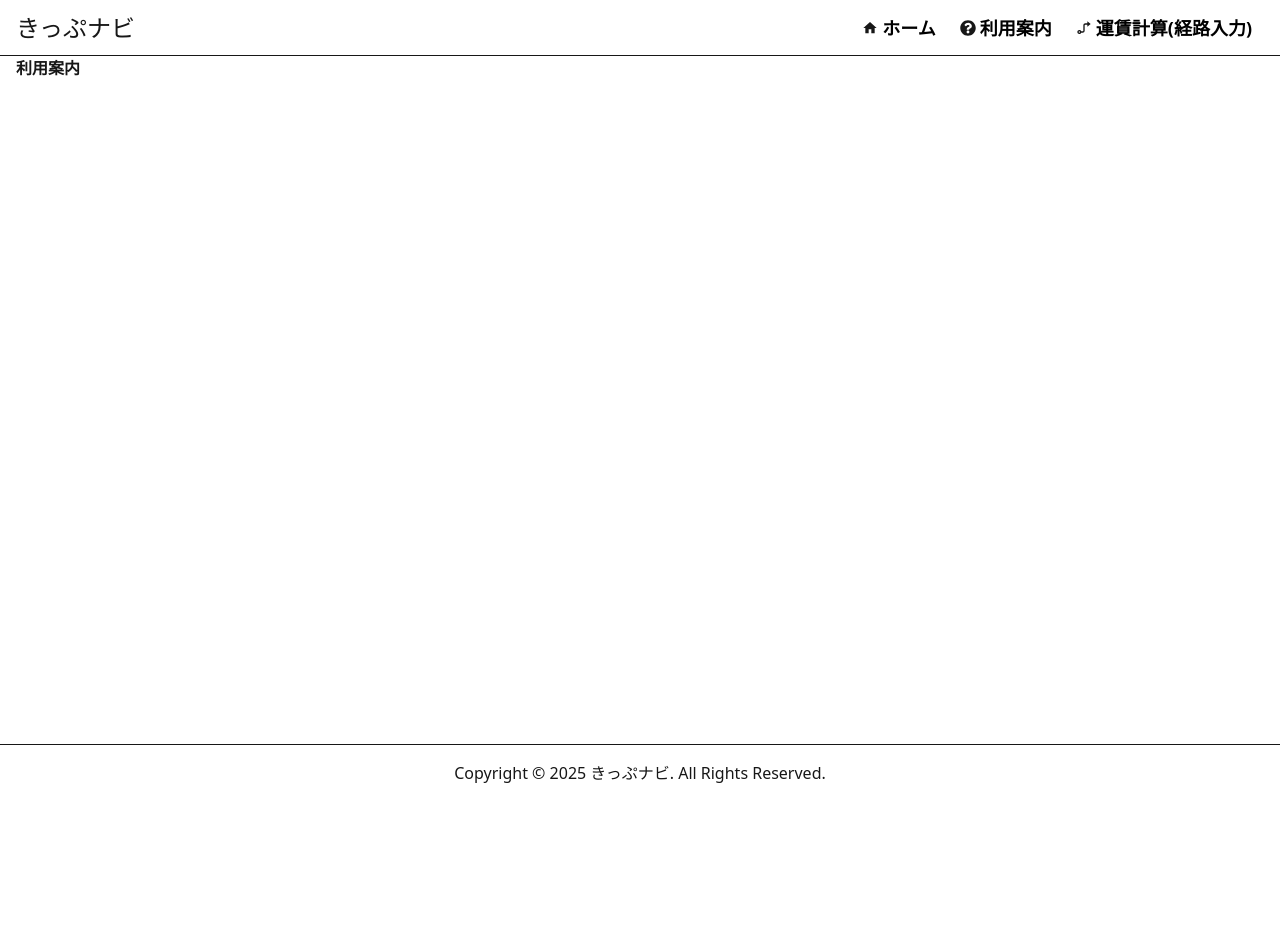
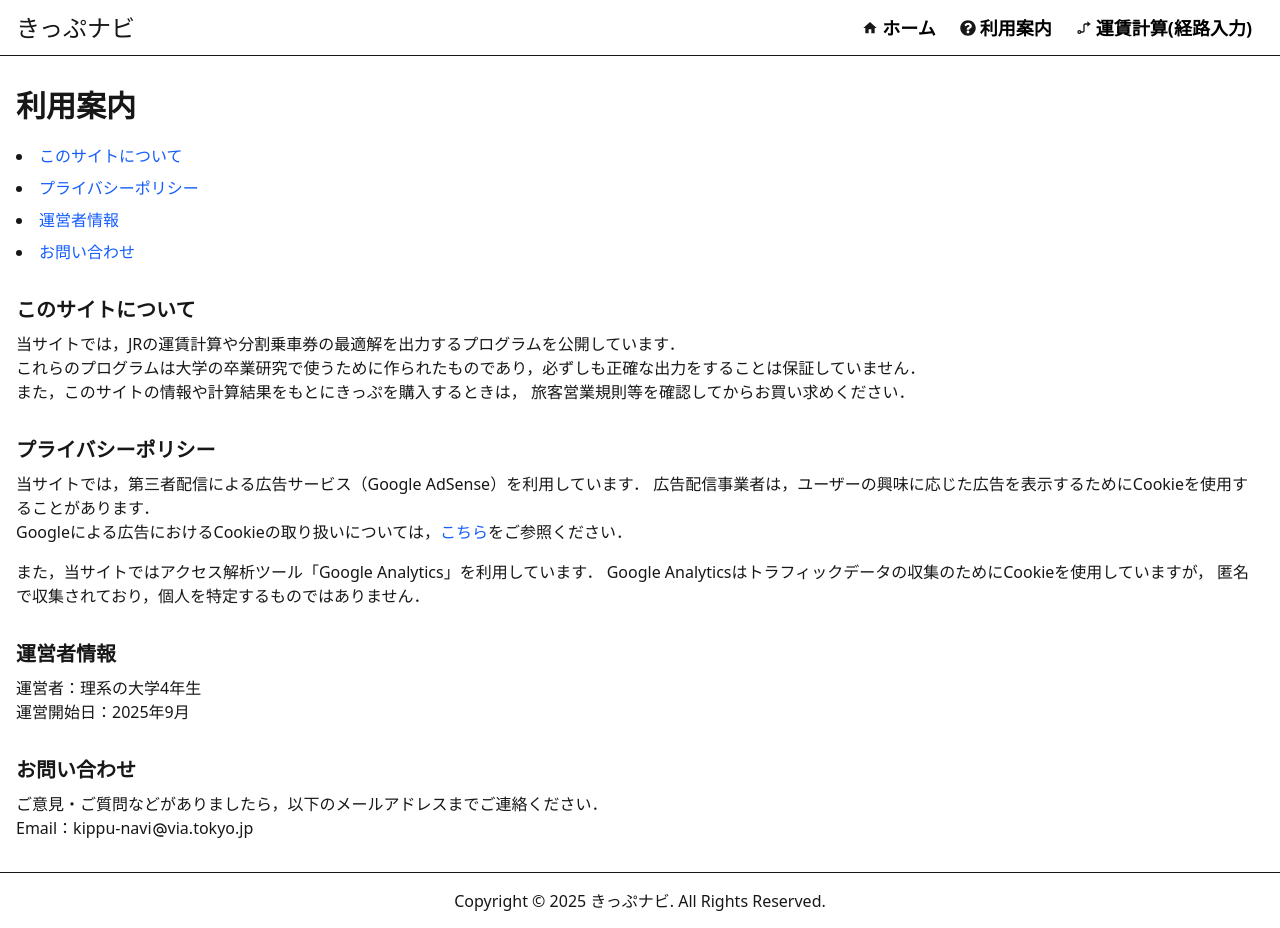
Before and after one commit to tojoryohei/kippu-navi, a Next.js app: page /guide in a window 1280 px wide. Before the commit the page ends 800 px from the top, so only its background shows below. Built offline with nearby package versions, Linux system fonts and the light colour scheme; no server answers.

Commit message:
feat: プライバシーポリシーの制定

```diff
--- /dev/null
+++ b/src/app/guide/layout.tsx
@@ -0,0 +1,11 @@
+export const metadata = {
+    title: "利用案内",
+};
+
+export default function GuideLayout({
+    children,
+}: {
+    children: React.ReactNode;
+}) {
+    return <>{children}</>;
+}
--- a/src/app/guide/page.tsx
+++ b/src/app/guide/page.tsx
@@ -1,15 +1,111 @@
-import type { Metadata } from "next";
+'use client';
 
-export const metadata: Metadata = {
-  title: "利用案内",
-};
+import { Link as ScrollLink, Element } from "react-scroll";
+import NextLink from "next/link";
+import { MdOutlineAlternateEmail } from "react-icons/md";
 
 export default function Page() {
   return (
-    <>
-      <div className="container mx-auto px-4">
-        <h1 className="font-semibold">利用案内</h1>
-      </div>
-    </>
+    <div className="container mx-auto px-4 py-8">
+      <h1 className="text-3xl font-bold mb-5">利用案内</h1>
+
+      <ul className="mb-8 list-disc list-inside space-y-2">
+        <li>
+          <ScrollLink
+            to="about"
+            smooth={true}
+            duration={500}
+            offset={-60}
+            className="text-blue-600 hover:underline cursor-pointer"
+          >
+            このサイトについて
+          </ScrollLink>
+        </li>
+        <li>
+          <ScrollLink
+            to="privacy"
+            smooth={true}
+            duration={500}
+            offset={-60}
+            className="text-blue-600 hover:underline cursor-pointer"
+          >
+            プライバシーポリシー
+          </ScrollLink>
+        </li>
+        <li>
+          <ScrollLink
+            to="owner"
+            smooth={true}
+            duration={500}
+            offset={-60}
+            className="text-blue-600 hover:underline cursor-pointer"
+          >
+            運営者情報
+          </ScrollLink>
+        </li>
+        <li>
+          <ScrollLink
+            to="contact"
+            smooth={true}
+            duration={500}
+            offset={-60}
+            className="text-blue-600 hover:underline cursor-pointer"
+          >
+            お問い合わせ
+          </ScrollLink>
+        </li>
+      </ul>
+
+      <Element name="about">
+        <h2 className="text-xl font-semibold mt-8 mb-2">このサイトについて</h2>
+        <p className="mb-4">
+          当サイトでは，JRの運賃計算や分割乗車券の最適解を出力するプログラムを公開しています．
+          <br />
+          これらのプログラムは大学の卒業研究で使うために作られたものであり，必ずしも正確な出力をすることは保証していません．
+          <br />
+          また，このサイトの情報や計算結果をもとにきっぷを購入するときは，
+          旅客営業規則等を確認してからお買い求めください．
+        </p>
+      </Element>
+
+      <Element name="privacy">
+        <h2 className="text-xl font-semibold mt-8 mb-2">プライバシーポリシー</h2>
+        <p className="mb-4">
+          当サイトでは，第三者配信による広告サービス（Google AdSense）を利用しています．
+          広告配信事業者は，ユーザーの興味に応じた広告を表示するためにCookieを使用することがあります．
+          <br />
+          Googleによる広告におけるCookieの取り扱いについては，
+          <NextLink
+            href="https://policies.google.com/technologies/ads?hl=ja"
+            target="_blank"
+            rel="noopener noreferrer"
+            className="text-blue-600 hover:underline"
+          >
+            こちら
+          </NextLink>
+          をご参照ください．
+        </p>
+        <p className="mb-8">
+          また，当サイトではアクセス解析ツール「Google Analytics」を利用しています．
+          Google Analyticsはトラフィックデータの収集のためにCookieを使用していますが，
+          匿名で収集されており，個人を特定するものではありません．
+        </p>
+      </Element>
+
+      <Element name="owner" className="mb-8">
+        <h2 className="text-xl font-semibold mt-8 mb-2">運営者情報</h2>
+        <p>運営者：理系の大学4年生</p>
+        <p>運営開始日：2025年9月</p>
+      </Element>
+
+      <Element name="contact">
+        <h2 className="text-xl font-semibold mt-8 mb-2">お問い合わせ</h2>
+        <p>
+          ご意見・ご質問などがありましたら，以下のメールアドレスまでご連絡ください．
+          <br />
+          Email：kippu-navi<MdOutlineAlternateEmail style={{ display: 'inline-block', whiteSpace: 'nowrap' }} />via.tokyo.jp
+        </p>
+      </Element>
+    </div>
   );
 }
```
Also changed, not shown: package.json (+10 -8 lines).
